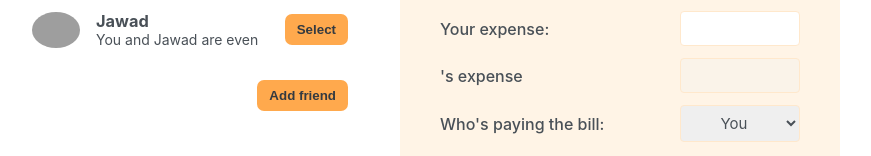
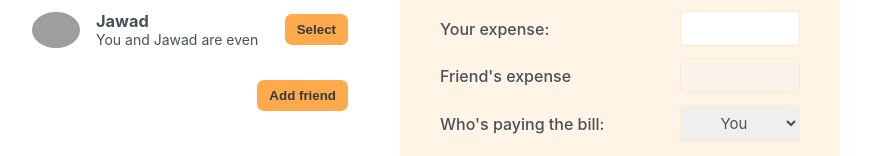
Before and after one commit to muhammaddahmadd/practise-project-1.2, a React (Create React App) app: page / in a window 1280 px wide. Shown: the part 284-440 px from the top of the page, without its empty margins (210-1081 px from the left). Built offline with nearby package versions, Linux system fonts and the light colour scheme; grey boxes are pictures that could not be loaded.

Commit message:
Working..

```diff
--- a/src/components/Billing.js
+++ b/src/components/Billing.js
@@ -23,13 +23,13 @@ function Billing({click}){
         <input type="number" value={bill} onChange={handleBillAmount}/>
         <p>Your expense:</p>
         <input type="number" />
-        <p>{name}'s expense</p>
+        <p>{name? name: "Friend"}'s expense</p>
         <input type="number" disabled />
 
        <p>Who's paying the bill:</p>
         <select>
             <option>You</option>
-            <option>{name}</option>
+            <option>{name? name: "Friend"}</option>
         </select>
         <button type="submit" className="button">Split bill</button>
     </form>
```
